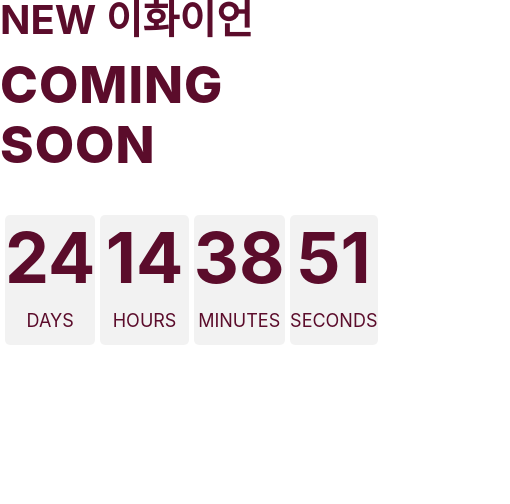
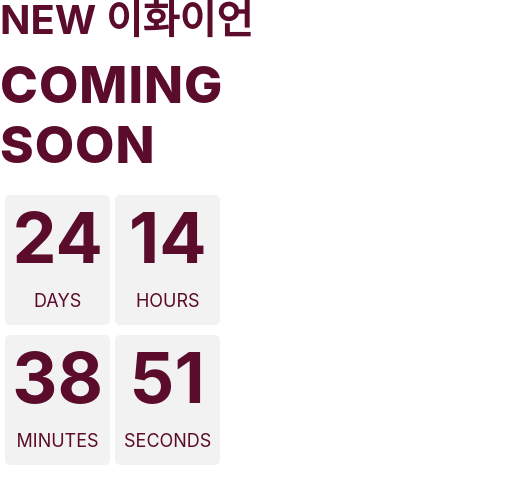
Before and after one commit to rkdmsals/renewal-guide, a React (Create React App) app: page /home in a window 390 px wide. Shown: the top 504 px of the page, 510 px wide, since content can reach past the window. Built offline with nearby package versions, Linux system fonts and the light colour scheme; the HTML template or start-up script is replaced by a standard one.

Commit message:
메인,E화원 모바일 수정

```diff
--- a/src/components/views/EgardenPage/EgardenPage.css
+++ b/src/components/views/EgardenPage/EgardenPage.css
@@ -10,17 +10,17 @@
 
 .EgardenPage_title {
     font-weight: 650;
-    font-size: 75px;
-    color: #5B0C2B;
+    font-size: var(--fullPage-title-font-size);
+    color: var(--fullPage-text-color);
 }
 
 .EgardenPage_text {
     margin-top: 30px;
     font-weight: 450;
-    font-size: 20px;
+    font-size: var(--fullPage-body-font-size);
     letter-spacing: 1.5px;
     word-spacing: 1.5px;
-    color: #5B0C2B;
+    color: var(--fullPage-text-color);
 }
 
 .EgardenM_pictures {
--- a/src/components/views/HomePage/Home.css
+++ b/src/components/views/HomePage/Home.css
@@ -12,7 +12,7 @@
     font-size: 60px;
     line-height: 50px;
     letter-spacing: 0.2px;
-    color: #5B0C2B;
+    color: var(--fullPage-text-color);
 }
 
 .Home_comingsoon {
@@ -21,17 +21,23 @@
     font-size: 80px;
     line-height: 60px;
     letter-spacing: 1px;
-    color: #5B0C2B;
+    color: var(--fullPage-text-color);
 }
 
 .timer {
     display: flex;
+    flex-direction: row;
+    margin-top: 40px;
+    width: 90%;
+    height: 100%;
+}
+
+.timer-container {
+    width: 48%;
+    display: flex;
     flex: column;
-    margin-top: 40px;
     align-items: center;
     justify-content: space-between;
-    width: 90%;
-    height: 100%;
 }
 
 .timer-box {
@@ -44,14 +50,14 @@
 }
 
 .timer-time {
-    color: #5B0C2B;
+    color: var(--fullPage-text-color);
     font-weight: 700;
     font-size: 70px;
     text-align: center;
 }
 
 .timer-font {
-    color: #5B0C2B;
+    color: var(--fullPage-text-color);
     font-weight: 400;
     font-size: 18px;
     letter-spacing: 7.5%;
@@ -69,13 +75,27 @@
     }
 
     .Home_comingsoon {
-        padding-top: 15px;
         font-weight: 800;
         font-size: 51px;
         line-height: 60px;
         letter-spacing: 1px;
-        word-spacing: 100px;
-        color: #5B0C2B;
+        word-spacing: 400px;
+        color: var(--fullPage-text-color);
+    }
+
+    .timer {
+        display: flex;
+        flex-direction: column;
+        margin-top: 10px;
+    }
+
+    .timer-container {
+        margin-top: 10px;
+    }
+
+    .timer-box {
+        width: 250px;
+        height: 130px;
     }
 
 }
--- a/src/components/views/HomePage/Home.js
+++ b/src/components/views/HomePage/Home.js
@@ -10,7 +10,7 @@ function Home() {
     let Interval = useRef();
 
     const StartTimer = () => {
-        const countdownDate = new Date('October 10, 2023 00:00:00').getTime();
+        const countdownDate = new Date('October 10 , 2023 00:00:00').getTime();
 
         Interval = setInterval(() => {
             const now = new Date().getTime();
@@ -50,8 +50,9 @@ function Home() {
                 <div className="Home_comingsoon">
                     COMING SOON
                 </div>
-                <div className="timer-container">
+
                     <div className="timer">
+                    <div className="timer-container">
                         <div className="timer-box">
                             <div className="timer-time">{TimerDays}</div>
                             <div className="timer-font">DAYS</div>
@@ -62,6 +63,8 @@ function Home() {
                             <div className="timer-font">HOURS</div>
                         </div>
                         <span />
+                    </div>
+                    <div className="timer-container">
                         <div className="timer-box">
                             <div className="timer-time">{TimerMinutes}</div>
                             <div className="timer-font">MINUTES</div>
```
